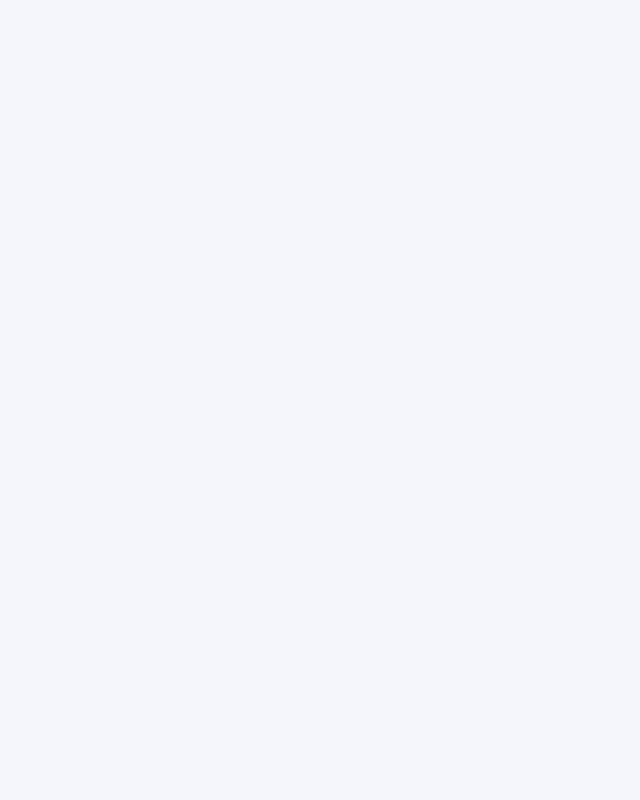
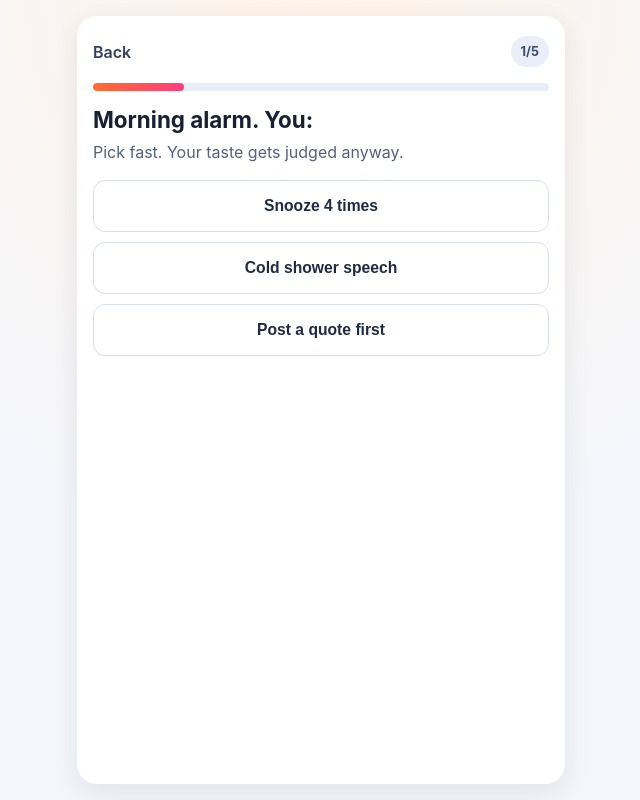
Before and after one commit to Marian-Ovidiu/cringe-detector, a Vue app: page /quiz in a window 1280 px wide. Before the commit this address had no page. Shown: the whole page, without its empty margins (319-959 px from the left). Built offline with nearby package versions, Linux system fonts and the light colour scheme.

Commit message:
pages, flow, result

```diff
--- a/src/data/memes.ts
+++ b/src/data/memes.ts
@@ -5,60 +5,70 @@ export const memes: Meme[] = [
     id: 'npc-scroll',
     title: 'NPC Scroll Goblin',
     imageUrl: '/memes/npc-scroll.jpg',
+    roast: 'Thumb speed: elite. Life direction: buffering.',
     tagAffinities: { doomscroll: 0.9, lazy: 0.5, cringe: 0.7, chaos: 0.3 },
   },
   {
     id: 'gym-philosopher',
     title: 'Gym Philosopher',
     imageUrl: '/memes/gym-philosopher.jpg',
+    roast: 'You lift weights and unsolicited opinions.',
     tagAffinities: { alpha: 0.8, performative: 0.6, delulu: 0.2, cringe: 0.5 },
   },
   {
     id: 'linkedin-warrior',
     title: 'LinkedIn Main Character',
     imageUrl: '/memes/linkedin-warrior.jpg',
+    roast: 'Every post reads like a business school breakup letter.',
     tagAffinities: { corporate: 1, performative: 0.8, cringe: 0.9, polished: 0.7 },
   },
   {
     id: 'sad-boi-editor',
     title: 'Sad Boi Editor',
     imageUrl: '/memes/sad-boi-editor.jpg',
+    roast: 'You romanticize every minor inconvenience in 4K.',
     tagAffinities: { dramatic: 1, soft: 0.7, delulu: 0.6, cringe: 0.5 },
   },
   {
     id: 'chaotic-gremlin',
     title: 'Chaotic Gremlin',
     imageUrl: '/memes/chaotic-gremlin.jpg',
+    roast: 'You are not random, you are predictable chaos.',
     tagAffinities: { chaos: 1, loud: 0.8, impulsive: 0.7, cringe: 0.6 },
   },
   {
     id: 'ratio-magnet',
     title: 'Ratio Magnet',
     imageUrl: '/memes/ratio-magnet.jpg',
+    roast: 'You do not seek truth, you seek notifications.',
     tagAffinities: { hottake: 1, loud: 0.6, troll: 0.8, cringe: 0.7 },
   },
   {
     id: 'minimalist-judge',
     title: 'Minimalist Judge',
     imageUrl: '/memes/minimalist-judge.jpg',
+    roast: 'Clean feed, messy superiority complex.',
     tagAffinities: { polished: 0.9, dry: 0.8, corporate: 0.4, cringe: 0.2 },
   },
   {
     id: 'delulu-royalty',
     title: 'Delulu Royalty',
     imageUrl: '/memes/delulu-royalty.jpg',
+    roast: 'Your confidence is impressive and mostly fictional.',
     tagAffinities: { delulu: 1, dramatic: 0.8, soft: 0.5, cringe: 0.9 },
   },
   {
     id: 'boomer-capslock',
     title: 'Boomer Capslock',
     imageUrl: '/memes/boomer-capslock.jpg',
+    roast: 'You type like every sentence is a fire drill.',
     tagAffinities: { loud: 1, hottake: 0.7, dry: 0.2, cringe: 0.8 },
   },
   {
     id: 'aesthetic-lurker',
     title: 'Aesthetic Lurker',
     imageUrl: '/memes/aesthetic-lurker.jpg',
+    roast: 'Soft palette, hard commitment to avoiding eye contact.',
     tagAffinities: { soft: 0.8, polished: 0.7, lazy: 0.6, cringe: 0.4 },
   },
 ]
--- a/src/engine/matcher.ts
+++ b/src/engine/matcher.ts
@@ -36,7 +36,8 @@ function getMatchPercentage(score: number, answerTags: TagWeights): number {
     return 0
   }
 
-  return Math.round((score / maxScore) * 100)
+  const percentage = Math.round((score / maxScore) * 100)
+  return Math.max(0, Math.min(100, percentage))
 }
 
 export function matchBestMeme(
--- a/src/pages/HomePage.vue
+++ b/src/pages/HomePage.vue
@@ -1,7 +1,9 @@
 <template>
-  <main class="home-page">
+  <main class="screen home-page">
+    <p class="eyebrow">Roast speedrun</p>
     <h1>Cringe Detector</h1>
-    <p>Ready for the meme quiz flow.</p>
+    <p class="subtitle">15 seconds and we expose your online aura.</p>
+    <RouterLink class="cta-button" to="/quiz">Scan me</RouterLink>
   </main>
 </template>
 
@@ -9,20 +11,50 @@
 .home-page {
   display: flex;
   flex-direction: column;
-  gap: 8px;
-  padding: 24px 16px;
-  border-radius: 16px;
-  background: #ffffff;
-  box-shadow: 0 6px 20px rgba(23, 32, 51, 0.08);
+  justify-content: center;
+  gap: 14px;
 }
 
 h1 {
   margin: 0;
-  font-size: 1.6rem;
+  font-size: 2.2rem;
+  line-height: 1.05;
+  letter-spacing: -0.03em;
 }
 
-p {
+.eyebrow {
   margin: 0;
-  color: #4a566f;
+  font-size: 0.8rem;
+  text-transform: uppercase;
+  letter-spacing: 0.08em;
+  font-weight: 700;
+  color: #7b3b03;
+}
+
+.subtitle {
+  margin: 0;
+  color: #495674;
+  font-size: 1rem;
+  max-width: 28ch;
+}
+
+.cta-button {
+  margin-top: 10px;
+  display: inline-flex;
+  align-items: center;
+  justify-content: center;
+  min-height: 56px;
+  width: 100%;
+  border-radius: 14px;
+  text-decoration: none;
+  font-weight: 700;
+  font-size: 1.05rem;
+  color: #ffffff;
+  background: linear-gradient(135deg, #ff6d2f, #ff3c7f);
+  box-shadow: 0 10px 20px rgba(255, 60, 127, 0.25);
+}
+
+.cta-button:active {
+  transform: translateY(1px);
 }
 </style>
--- /dev/null
+++ b/src/pages/QuizPage.vue
@@ -0,0 +1,148 @@
+<script setup lang="ts">
+import { computed, ref } from 'vue'
+import { useRouter } from 'vue-router'
+import { questions } from '../data/questions'
+import { matchBestMeme } from '../engine/matcher'
+import type { Answer } from '../types/quiz'
+
+const RESULT_STORAGE_KEY = 'cringe-detector-result'
+
+const router = useRouter()
+const currentIndex = ref(0)
+const selectedAnswers = ref<Answer[]>([])
+const isDone = ref(false)
+
+sessionStorage.removeItem(RESULT_STORAGE_KEY)
+
+const totalQuestions = questions.length
+const currentQuestion = computed(() => questions[currentIndex.value] ?? null)
+const progressText = computed(() => `${Math.min(currentIndex.value + 1, totalQuestions)}/${totalQuestions}`)
+const progressWidth = computed(() => `${(Math.min(currentIndex.value + 1, totalQuestions) / totalQuestions) * 100}%`)
+
+function onAnswerTap(answer: Answer): void {
+  if (!currentQuestion.value || isDone.value) {
+    return
+  }
+
+  selectedAnswers.value.push(answer)
+
+  if (currentIndex.value < totalQuestions - 1) {
+    currentIndex.value += 1
+    return
+  }
+
+  isDone.value = true
+  const result = matchBestMeme(selectedAnswers.value)
+  sessionStorage.setItem(RESULT_STORAGE_KEY, JSON.stringify(result))
+  router.push('/result')
+}
+</script>
+
+<template>
+  <main class="screen">
+    <header class="top-row">
+      <RouterLink class="text-link" to="/">Back</RouterLink>
+      <span class="chip">{{ progressText }}</span>
+    </header>
+
+    <div class="progress-track" role="progressbar" :aria-valuenow="currentIndex + 1" :aria-valuemin="1" :aria-valuemax="totalQuestions">
+      <div class="progress-fill" :style="{ width: progressWidth }"></div>
+    </div>
+
+    <section v-if="currentQuestion" class="card">
+      <h1>{{ currentQuestion.prompt }}</h1>
+      <p>Pick fast. Your taste gets judged anyway.</p>
+    </section>
+
+    <section v-if="currentQuestion" class="answers">
+      <button
+        v-for="answer in currentQuestion.answers"
+        :key="answer.id"
+        type="button"
+        class="answer"
+        @click="onAnswerTap(answer)"
+      >
+        {{ answer.text }}
+      </button>
+    </section>
+
+    <section v-else class="card">
+      <h1>No questions found.</h1>
+      <p>Even your quiz disappeared. Go home and restart.</p>
+      <RouterLink class="primary-button" to="/">Go home</RouterLink>
+    </section>
+  </main>
+</template>
+
+<style scoped>
+.top-row {
+  display: flex;
+  justify-content: space-between;
+  align-items: center;
+}
+
+.text-link {
+  color: #32415f;
+  text-decoration: none;
+  font-weight: 600;
+}
+
+.chip {
+  border-radius: 999px;
+  background: #e9eef9;
+  color: #3f4d69;
+  padding: 6px 10px;
+  font-size: 0.8rem;
+  font-weight: 700;
+}
+
+.progress-track {
+  height: 8px;
+  border-radius: 999px;
+  background: #e8edf8;
+  overflow: hidden;
+}
+
+.progress-fill {
+  height: 100%;
+  border-radius: inherit;
+  background: linear-gradient(90deg, #ff6d2f, #ff3c7f);
+  transition: width 0.2s ease;
+}
+
+.card {
+  display: grid;
+  gap: 6px;
+}
+
+h1 {
+  margin: 0;
+  font-size: 1.4rem;
+  line-height: 1.2;
+}
+
+p {
+  margin: 0;
+  color: #53617e;
+}
+
+.answers {
+  display: grid;
+  gap: 10px;
+}
+
+.answer {
+  width: 100%;
+  min-height: 52px;
+  border: 1px solid #d7dfef;
+  border-radius: 12px;
+  background: #fff;
+  color: #1f2b44;
+  font-size: 0.98rem;
+  font-weight: 600;
+}
+
+.answer:active {
+  background: #f3f6fc;
+}
+</style>
--- /dev/null
+++ b/src/pages/ResultPage.vue
@@ -0,0 +1,59 @@
+<template>
+  <main class="screen">
+    <p class="result-label">Your certified cringe form</p>
+
+    <section class="result-card">
+      <h1>LinkedIn Main Character</h1>
+      <p class="score">87% match</p>
+      <p class="summary">You turn every post into a personal TED Talk. Respectfully: stop.</p>
+    </section>
+
+    <RouterLink class="primary-button" to="/quiz">Scan again</RouterLink>
+    <RouterLink class="secondary-link" to="/">Home</RouterLink>
+  </main>
+</template>
+
+<style scoped>
+.result-label {
+  margin: 0;
+  font-size: 0.8rem;
+  font-weight: 700;
+  text-transform: uppercase;
+  letter-spacing: 0.08em;
+  color: #7d2f05;
+}
+
+.result-card {
+  border-radius: 16px;
+  padding: 18px;
+  background: linear-gradient(170deg, #fff6f1 0%, #ffffff 100%);
+  border: 1px solid #ffd8c5;
+  display: grid;
+  gap: 8px;
+}
+
+h1 {
+  margin: 0;
+  font-size: 1.5rem;
+  line-height: 1.2;
+}
+
+.score {
+  margin: 0;
+  font-size: 1rem;
+  font-weight: 700;
+  color: #b43a06;
+}
+
+.summary {
+  margin: 0;
+  color: #4d5a76;
+}
+
+.secondary-link {
+  text-align: center;
+  text-decoration: none;
+  color: #32415f;
+  font-weight: 600;
+}
+</style>
--- a/src/router/index.ts
+++ b/src/router/index.ts
@@ -1,11 +1,23 @@
 import { createRouter, createWebHistory, type RouteRecordRaw } from 'vue-router'
 import HomePage from '../pages/HomePage.vue'
+import QuizPage from '../pages/QuizPage.vue'
+import ResultPage from '../pages/ResultPage.vue'
 
 const routes: RouteRecordRaw[] = [
   {
     path: '/',
     name: 'home',
     component: HomePage,
+  },
+  {
+    path: '/quiz',
+    name: 'quiz',
+    component: QuizPage,
+  },
+  {
+    path: '/result',
+    name: 'result',
+    component: ResultPage,
   },
 ]
 
--- a/src/style.css
+++ b/src/style.css
@@ -3,7 +3,7 @@
   line-height: 1.5;
   font-weight: 400;
   color: #172033;
-  background-color: #f4f6fb;
+  background: radial-gradient(circle at top, #fff3e9 0%, #f4f6fb 55%);
   text-rendering: optimizeLegibility;
   -webkit-font-smoothing: antialiased;
   -moz-osx-font-smoothing: grayscale;
@@ -26,3 +26,30 @@ body {
   margin: 0 auto;
   padding: 16px;
 }
+
+.screen {
+  min-height: calc(100vh - 32px);
+  border-radius: 20px;
+  background: #ffffff;
+  box-shadow: 0 8px 26px rgba(26, 38, 59, 0.09);
+  padding: 20px 16px;
+  display: flex;
+  flex-direction: column;
+  gap: 16px;
+}
+
+.primary-button {
+  margin-top: auto;
+  min-height: 54px;
+  width: 100%;
+  display: inline-flex;
+  align-items: center;
+  justify-content: center;
+  border: 0;
+  border-radius: 14px;
+  text-decoration: none;
+  font-size: 1rem;
+  font-weight: 700;
+  color: #ffffff;
+  background: #111d38;
+}
--- a/src/types/quiz.ts
+++ b/src/types/quiz.ts
@@ -16,6 +16,7 @@ export interface Meme {
   id: string
   title: string
   imageUrl: string
+  roast: string
   tagAffinities: TagWeights
 }
 
```
